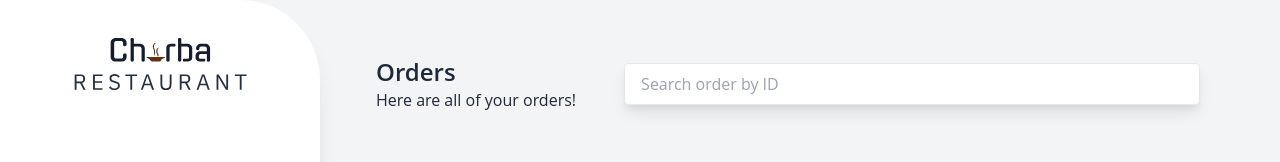
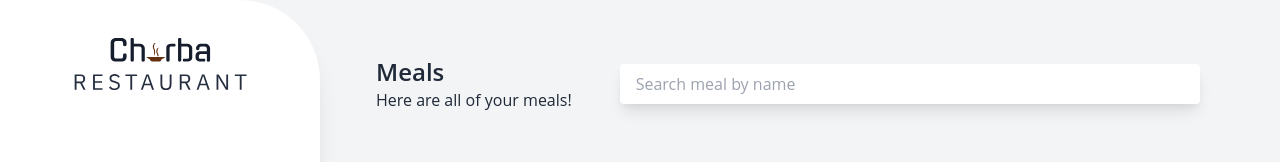
Before and after one commit to borislavvp/RMS-Desktop-App, an Angular app in the folder desktop-app/: page /meals in a window 1280 px wide. Shown: the top 162 px of the page. Built offline with nearby package versions, Linux system fonts and the light colour scheme.

Commit message:
updated the title of the meals component

```diff
--- a/desktop-app/src/app/components/meals/meals-table/meals-table.component.html
+++ b/desktop-app/src/app/components/meals/meals-table/meals-table.component.html
@@ -1,12 +1,12 @@
 <div class="flex flex-col w-full">
     <div class="flex items-center w-full justify-between mb-10">
         <div class="flex flex-col text-gray-800 mr-6 flex-shrink-0">
-            <span class="font-semibold text-2xl">Orders</span>
-            <span class="text-base">Here are all of your orders!</span>
+            <span class="font-semibold text-2xl">Meals</span>
+            <span class="text-base">Here are all of your meals!</span>
         </div>
 
         <div class="flex w-full mx-6">
-            <input type="text" placeholder="Search order by ID" class="px-4 border py-2 shadow-lg w-full rounded"/>
+            <input type="text" placeholder="Search meal by name" class="px-4 py-2 shadow-lg w-full rounded"/>
         </div>
     </div>
 </div>
```
